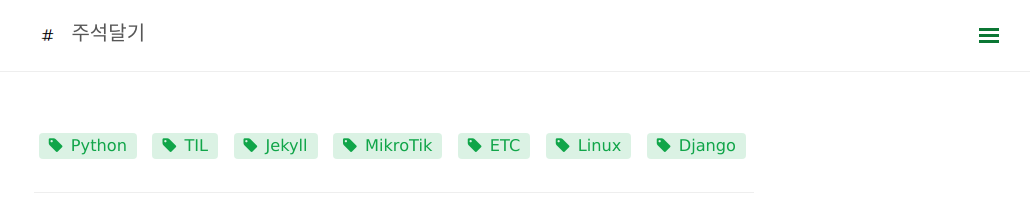
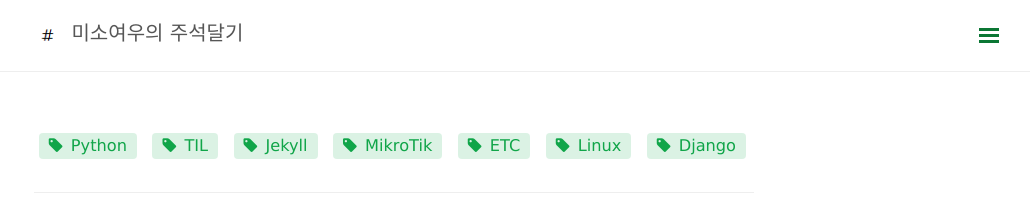
Before and after one commit to somefood/somefood.github.io, a Jekyll site: the page built from index.html, in a window 1280 px wide. Shown: the top 213 px of the page, without its empty margins (246-1276 px from the left). Built offline with Jekyll 4.4.1, drawn with Linux system fonts in a browser that asks for light colours; nearby versions of some CDN libraries; comment, search, counter and statistics services are not loaded.

Commit message:
Update _config.yml

```diff
--- a/_config.yml
+++ b/_config.yml
@@ -1,6 +1,6 @@
 # Site Info
 title: '미소여우의 주석달기'
-tagline: ' 주석달기'
+tagline: '미소여우의 주석달기'
 description: 'IT공부를 하면서 배우고 느낀 것을 이것저것 기록하는 블로그입니다.'
 baseurl: ""
 url: http://somefood.github.io
```
